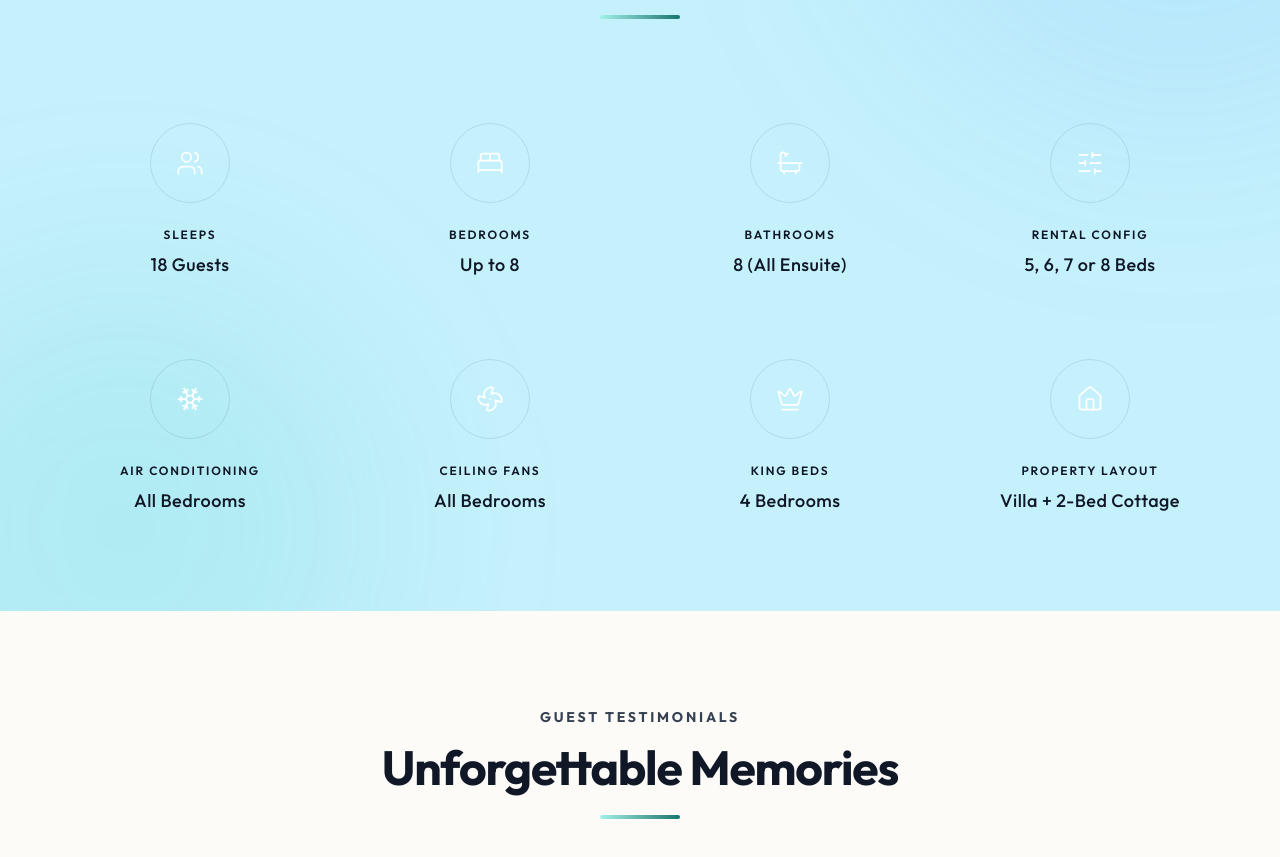
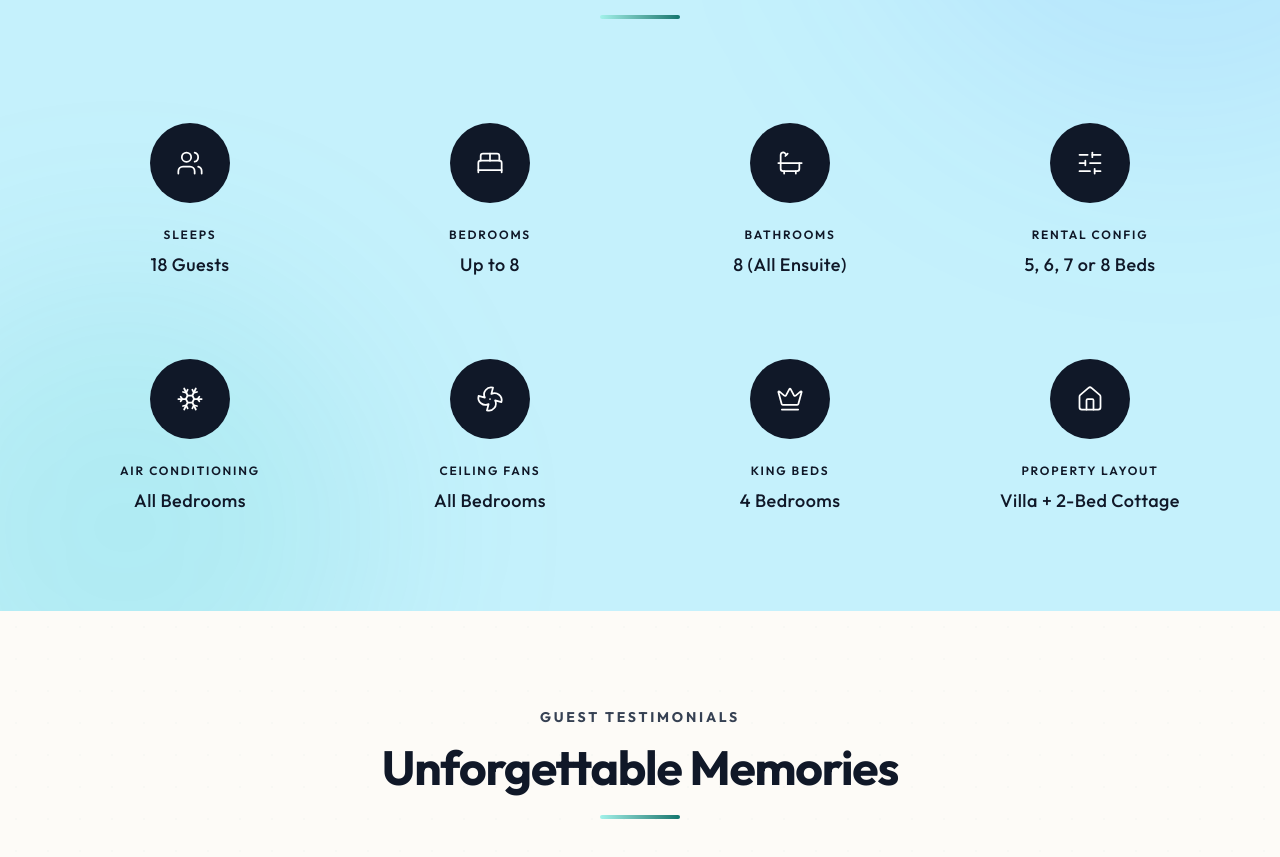
Before and after one commit to deepakbareth/villaparadisojamaica-v2, a React (Vite) app: page / in a window 1280 px wide. Shown: the part 2740-3597 px from the top of the page. Built offline with nearby package versions, Linux system fonts and the light colour scheme.

Commit message:
amenities section update

```diff
--- a/src/components/Amenities/Amenities.jsx
+++ b/src/components/Amenities/Amenities.jsx
@@ -80,10 +80,10 @@ const Amenities = () => {
               className="flex flex-col items-center group cursor-default"
             >
               {/* Icon Container with Hover Effect */}
-              <div className="w-20 h-20 rounded-full border border-gray-900/10 flex items-center justify-center mb-6 group-hover:bg-white/5 group-hover:border-[#a2f2ea]/50 group-hover:shadow-[0_0_30px_rgba(0,163,224,0.15)] transition-all duration-500 relative">
+              <div className="w-20 h-20 rounded-full border border-gray-900/10 bg-gray-900 flex items-center justify-center mb-6 group-hover:bg-gray-900 group-hover:border-[#a2f2ea]/50 group-hover:shadow-[0_0_30px_rgba(0,163,224,0.15)] transition-all duration-500 relative">
                 {/* Inner glowing dot on hover */}
                 <div className="absolute inset-0 rounded-full bg-[#a2f2ea]/0 group-hover:bg-[#a2f2ea]/10 scale-50 group-hover:scale-100 transition-all duration-500"></div>
-                <div className="relative z-10 group-hover:scale-110 group-hover:text-gray-900 transition-transform duration-500">
+                <div className="relative z-10 group-hover:scale-110 group-hover:text-gray-900  transition-transform duration-500">
                   {item.icon}
                 </div>
               </div>
```
